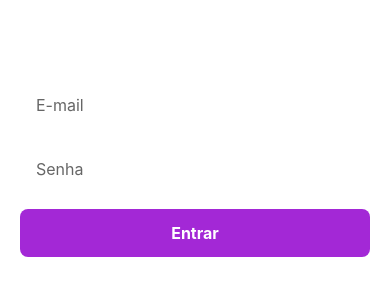
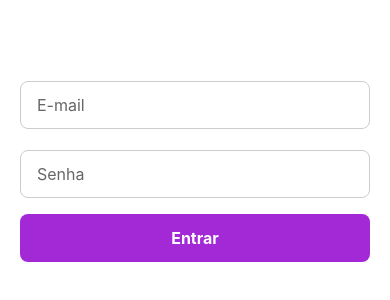
Before and after one commit to Chill-Logic/my-finance-app, a React Native app: screen /SignIn in a window 390 px wide. Shown: the part 226-526 px from the top of the page. Built offline with nearby package versions, Linux system fonts and the light colour scheme.

Commit message:
implementa modal de criação de transação

```diff
--- a/App.tsx
+++ b/App.tsx
@@ -4,6 +4,7 @@ import { QueryClient, QueryClientProvider } from '@tanstack/react-query';
 import SignInScreen from './src/screens/sign-in';
 import { NavigationContainer } from '@react-navigation/native';
 import { createNativeStackNavigator } from '@react-navigation/native-stack';
+import Toast from 'react-native-toast-message';
 
 import HomeScreen from './src/screens/home';
 import CurrentUserProvider from './src/context/current_user';
@@ -21,6 +22,7 @@ function App(): React.JSX.Element {
 
   return (
     <QueryClientProvider client={queryClient}>
+      <Toast />
       <CurrentUserProvider>
         <NavigationContainer>
           <Stack.Navigator initialRouteName="SignIn" screenOptions={{ headerShown: false }}>
--- a/package.json
+++ b/package.json
@@ -11,6 +11,7 @@
   },
   "dependencies": {
     "@react-native-async-storage/async-storage": "^2.2.0",
+    "@react-native-picker/picker": "^2.11.0",
     "@react-navigation/native": "^7.1.10",
     "@react-navigation/native-stack": "^7.3.14",
     "@tanstack/react-query": "^5.80.6",
@@ -21,6 +22,7 @@
     "react-native": "0.79.3",
     "react-native-safe-area-context": "^5.4.1",
     "react-native-screens": "^4.11.1",
+    "react-native-toast-message": "^2.3.0",
     "react-native-vector-icons": "^10.2.0"
   },
   "devDependencies": {
--- /dev/null
+++ b/src/components/atoms/ThemedTextInput/index.tsx
@@ -0,0 +1,37 @@
+import React from 'react';
+import { TextInput, TextInputProps, StyleSheet } from 'react-native';
+import { useTheme } from '../../../hooks/useTheme';
+
+interface ThemedTextInputProps extends TextInputProps {
+  error?: string;
+}
+
+export const ThemedTextInput = ({ style, error, ...props }: ThemedTextInputProps) => {
+  const { colors } = useTheme();
+
+  return (
+    <TextInput
+      style={[
+        styles.input,
+        {
+          color: colors.text,
+          borderColor: error ? colors.error : colors.border,
+          backgroundColor: colors.background,
+        },
+        style,
+      ]}
+      placeholderTextColor={colors.placeholder}
+      {...props}
+    />
+  );
+};
+
+const styles = StyleSheet.create({
+  input: {
+    height: 50,
+    borderWidth: 1,
+    borderRadius: 5,
+    padding: 10,
+    marginTop: 5,
+  },
+});
--- /dev/null
+++ b/src/components/organisms/NewTransactionModal/index.tsx
@@ -0,0 +1,173 @@
+import React, { useState } from 'react';
+import { Modal, StyleSheet, TouchableOpacity } from 'react-native';
+import { ThemedText } from '../../atoms/ThemedText';
+import { ThemedView } from '../../atoms/ThemedView';
+import { ThemedTextInput } from '../../atoms/ThemedTextInput';
+import { Picker } from '@react-native-picker/picker';
+import { TNewTransactionForm } from '../../../types/forms';
+import { TTransaction } from '../../../types/models';
+import { useCreateTransactions } from '../../../hooks/api/transactions/useCreateTransactions';
+import { Loader } from '../../atoms/Loader';
+import { formatMoney, unformatMoney } from '../../../utils/formatMoney';
+import Toast from 'react-native-toast-message';
+
+interface NewTransactionModalProps {
+  visible: boolean;
+  onClose: () => void;
+  transaction?: TTransaction;
+}
+
+export const NewTransactionModal = (props: NewTransactionModalProps) => {
+  const { visible, onClose, transaction } = props;
+
+  const { mutate: createTransactionMutation, isPending: is_create_transaction_pending } = useCreateTransactions();
+  const [form, setForm] = useState<TNewTransactionForm>({
+    type: 'deposit',
+    description: '',
+    value: '',
+  });
+
+  const handleSave = () => {
+    createTransactionMutation({
+      body: {
+        type: form.type,
+        description: form.description,
+        value: Number(unformatMoney(form.value)) / 100,
+      },
+      onSuccess: () => {
+        Toast.show({
+          type: 'success',
+          text1: 'Transação criada!',
+          text2: 'Sua transação foi criada com sucesso',
+        });
+        onClose();
+      },
+      onError: () => {
+        Toast.show({
+          type: 'error',
+          text1: 'Erro ao criar transação!',
+          text2: 'Ocorreu um erro ao criar a transação',
+        });
+      },
+    });
+  };
+
+  const is_submit_disabled = is_create_transaction_pending || !form.value || !form.description || !form.type;
+
+  return (
+    <Modal
+      visible={visible}
+      transparent
+      animationType="slide"
+      onRequestClose={onClose}
+    >
+      <ThemedView style={styles.modalOverlay}>
+        <ThemedView style={styles.modalContent}>
+          <ThemedText style={styles.title}>Nova Transação</ThemedText>
+
+          <ThemedView style={styles.formGroup}>
+            <ThemedText>Type</ThemedText>
+            <ThemedView style={styles.pickerContainer}>
+              <Picker
+                selectedValue={form.type}
+                onValueChange={(value: TTransaction['type']) => setForm({ ...form, type: value })}
+                style={styles.picker}
+              >
+                <Picker.Item label="Entrada" value="deposit" />
+                <Picker.Item label="Saída" value="spent" />
+              </Picker>
+            </ThemedView>
+          </ThemedView>
+
+          <ThemedView style={styles.formGroup}>
+            <ThemedText>Descrição</ThemedText>
+            <ThemedTextInput
+              value={form.description}
+              onChangeText={(text) => setForm({ ...form, description: text })}
+              placeholder="Digite a descrição"
+            />
+          </ThemedView>
+
+          <ThemedView style={styles.formGroup}>
+            <ThemedText>Valor</ThemedText>
+            <ThemedTextInput
+              value={form.value}
+              onChangeText={(text) => {
+                const formattedValue = formatMoney(text);
+                setForm({ ...form, value: formattedValue });
+              }}
+              placeholder="R$ 0,00"
+              keyboardType="numeric"
+            />
+          </ThemedView>
+
+          <ThemedView style={styles.buttonContainer}>
+            <TouchableOpacity disabled={is_create_transaction_pending} style={[styles.button, styles.cancelButton]} onPress={onClose}>
+              <ThemedText style={styles.buttonText}>Cancelar</ThemedText>
+            </TouchableOpacity>
+              <TouchableOpacity disabled={is_submit_disabled} style={[styles.button, is_submit_disabled ? styles.saveButtonDisabled : styles.saveButton]} onPress={handleSave}>
+                <ThemedText style={styles.buttonText}>{is_create_transaction_pending ? <Loader /> : 'Salvar'}</ThemedText>
+            </TouchableOpacity>
+          </ThemedView>
+        </ThemedView>
+      </ThemedView>
+    </Modal>
+  );
+};
+
+const styles = StyleSheet.create({
+  modalOverlay: {
+    flex: 1,
+    backgroundColor: 'rgba(0, 0, 0, 0.5)',
+    justifyContent: 'center',
+    alignItems: 'center',
+  },
+  modalContent: {
+    width: '90%',
+    padding: 20,
+    borderRadius: 10,
+    elevation: 5,
+  },
+  title: {
+    fontSize: 24,
+    marginBottom: 20,
+    textAlign: 'center',
+  },
+  formGroup: {
+    marginBottom: 15,
+  },
+  pickerContainer: {
+    borderWidth: 1,
+    borderColor: '#ccc',
+    borderRadius: 5,
+    marginTop: 5,
+  },
+  picker: {
+    height: 50,
+  },
+  buttonContainer: {
+    flexDirection: 'row',
+    justifyContent: 'space-between',
+    marginTop: 20,
+  },
+  button: {
+    flex: 1,
+    padding: 15,
+    borderRadius: 5,
+    marginHorizontal: 5,
+  },
+  cancelButton: {
+    backgroundColor: '#ccc',
+  },
+  saveButton: {
+    backgroundColor: '#A328D6',
+  },
+  buttonText: {
+    color: 'white',
+    textAlign: 'center',
+    fontSize: 16,
+  },
+  saveButtonDisabled: {
+    backgroundColor: '#ccc',
+  },
+});
--- a/src/hooks/api/transactions/useCreateTransactions/index.ts
+++ b/src/hooks/api/transactions/useCreateTransactions/index.ts
@@ -7,7 +7,7 @@ import { QUERY_KEYS } from '../../../../constants/QueryKeys';
 
 export const useCreateTransactions = () => {
   return useMutation({
-    mutationFn: async ({ body }: TMutationParams<TListTransactionsResponse, TTransaction>) => {
+    mutationFn: async ({ body }: TMutationParams<TListTransactionsResponse, Pick<TTransaction, 'type' | 'description' | 'value'>>) => {
       const axios = await getAxiosInstance();
       const response = await axios.post<TListTransactionsResponse>('/transactions', body);
       return response.data;
--- /dev/null
+++ b/src/hooks/useTheme.ts
@@ -0,0 +1,38 @@
+import { useColorScheme } from 'react-native';
+
+interface ThemeColors {
+  text: string;
+  background: string;
+  border: string;
+  placeholder: string;
+  error: string;
+}
+
+interface Theme {
+  colors: ThemeColors;
+}
+
+const lightTheme: Theme = {
+  colors: {
+    text: '#000000',
+    background: '#FFFFFF',
+    border: '#CCCCCC',
+    placeholder: '#999999',
+    error: '#FF0000',
+  },
+};
+
+const darkTheme: Theme = {
+  colors: {
+    text: '#FFFFFF',
+    background: '#121212',
+    border: '#333333',
+    placeholder: '#666666',
+    error: '#FF4444',
+  },
+};
+
+export const useTheme = (): Theme => {
+  const colorScheme = useColorScheme();
+  return colorScheme === 'dark' ? darkTheme : lightTheme;
+};
--- a/src/screens/sign-in/index.tsx
+++ b/src/screens/sign-in/index.tsx
@@ -1,7 +1,6 @@
 import React, { useState } from 'react';
 import {
   StyleSheet,
-  TextInput,
   TouchableOpacity,
 } from 'react-native';
 
@@ -15,6 +14,7 @@ import { useSignIn } from '../../hooks/api/auth/useSignIn';
 import { useCurrentUserContext } from '../../context/current_user';
 import { StorageKeys } from '../../types/storage';
 import { ThemedView } from '../../components/atoms/ThemedView';
+import { ThemedTextInput } from '../../components/atoms/ThemedTextInput';
 
 const SignInScreen = ({ navigation }: IScreenProps<'SignIn'>) => {
   const { setCurrentUser } = useCurrentUserContext();
@@ -49,7 +49,7 @@ const SignInScreen = ({ navigation }: IScreenProps<'SignIn'>) => {
   return (
     <ScreenLayout>
       <ThemedView style={styles.formContainer}>
-        <TextInput
+        <ThemedTextInput
           style={styles.input}
           placeholder="E-mail"
           placeholderTextColor="#666"
@@ -59,7 +59,7 @@ const SignInScreen = ({ navigation }: IScreenProps<'SignIn'>) => {
           onChangeText={(value) => onChange('email', value)}
           editable={!is_sign_in_pending}
         />
-        <TextInput
+        <ThemedTextInput
           style={styles.input}
           placeholder="Senha"
           placeholderTextColor="#666"
--- /dev/null
+++ b/src/utils/formatMoney.ts
@@ -0,0 +1,18 @@
+export const formatMoney = (value: string): string => {
+  // Remove todos os caracteres não numéricos
+  const numericValue = value.replace(/\D/g, '');
+
+  // Converte para número e divide por 100 para considerar os centavos
+  const amount = Number(numericValue) / 100;
+
+  // Formata o valor usando o Intl.NumberFormat
+  return new Intl.NumberFormat('pt-BR', {
+    style: 'currency',
+    currency: 'BRL',
+  }).format(amount);
+};
+
+export const unformatMoney = (formattedValue: string): string => {
+  // Remove todos os caracteres não numéricos
+  return formattedValue.replace(/\D/g, '');
+};
```
Also changed, not shown: src/screens/home/index.tsx (+10 -1 lines), src/types/forms.ts (+7 -0 lines), 1 other file (tests, documents, lock files or other folders).
